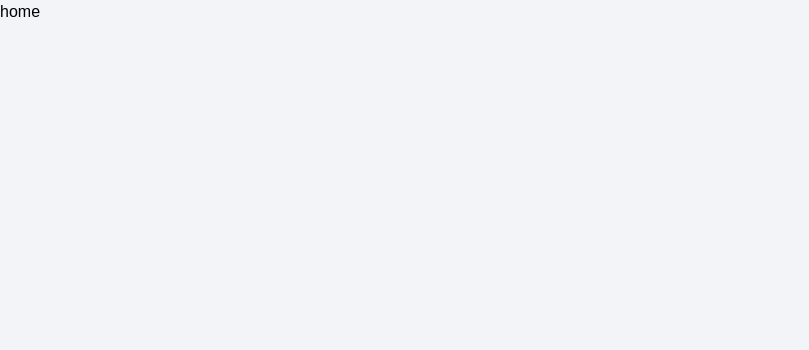
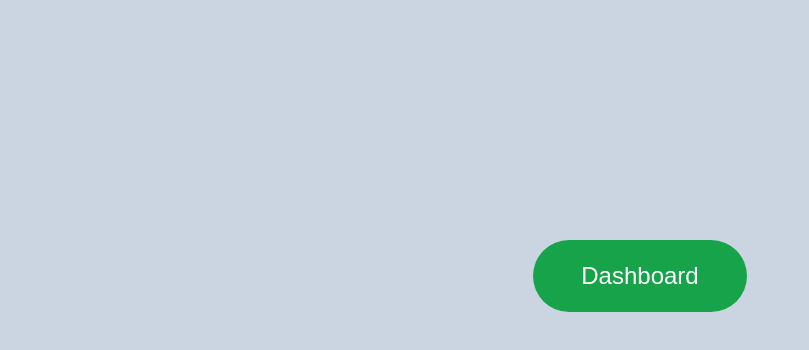
Before and after one commit to SidouGmr7/GmrDaily, a React (Vite) app: page / in a window 1280 px wide. Shown: the top 350 px of the page, without its empty margins (0-809 px from the left). Built offline with nearby package versions, Linux system fonts and the light colour scheme.

Commit message:
add home page to fix view in deployment

```diff
--- a/src/pages/Dashboard.tsx
+++ b/src/pages/Dashboard.tsx
@@ -42,6 +42,7 @@ export const Dashboard = () => {
                     )
                 else return null
             })}
+            {path === "/dashboard" && <div>this is a dashboad</div>}
         </Layout>
     )
 }
--- a/src/pages/Home.tsx
+++ b/src/pages/Home.tsx
@@ -1,3 +1,13 @@
+import { Link } from "react-router-dom"
+
 export const Home = () => {
-    return <div>home</div>
+    return (
+        <div className='h-screen bg-fixed bg-slate-300'>
+            <div className='flex justify-center py-60 gap-5'>
+                <Link to='/dashboard/daily'>
+                    <button className='buttonHome'>Dashboard</button>
+                </Link>
+            </div>
+        </div>
+    )
 }
```
